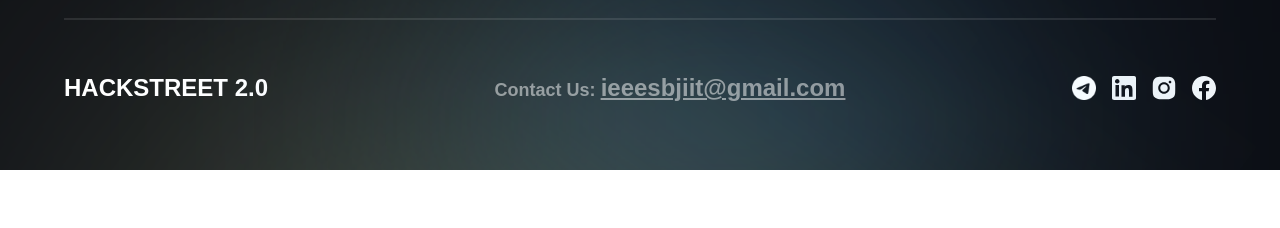
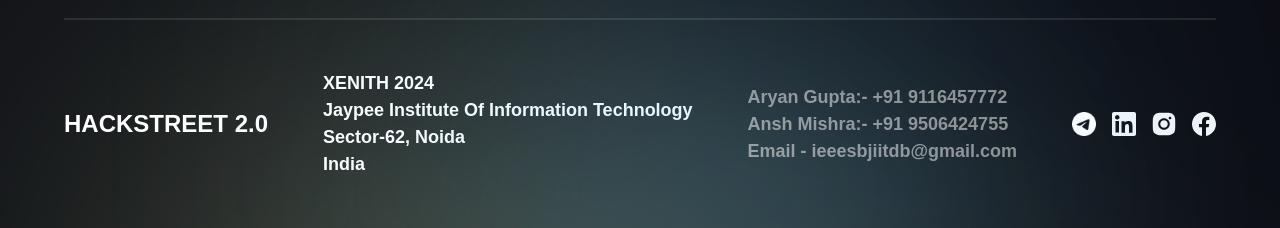
Before and after one commit to goelraghav002/hackstreet24, a Next.js app: page / in a window 1280 px wide. Shown: the part 7194-7422 px from the top of the page. Before the commit the page ends 7364 px from the top, so only its background shows below. Built offline with nearby package versions, Linux system fonts and the light colour scheme; a web font is replaced by a local one.

Commit message:
Update Footer.jsx

```diff
--- a/components/Footer.jsx
+++ b/components/Footer.jsx
@@ -34,12 +34,33 @@ function Footer() {
             <h4 className="font-extrabold text-[24px] text-white">
               HACKSTREET 2.0
             </h4>
-            <p className="font-bold text-[18px] text-white opacity-50">
+            {/* <p className="font-bold text-[18px] text-white opacity-50">
               Contact Us:{' '}
               <a href="mailto:ieeesbjiit@gmail.com" id="gmail">
                 ieeesbjiit@gmail.com
               </a>
-            </p>
+            </p> */}
+            <div className='font-bold text-[18px] text-white opacity-50"'>
+              <p>XENITH 2024</p>
+              <p>Jaypee Institute Of Information Technology</p>
+              <p> Sector-62, Noida </p>
+              <p>India</p>
+            </div>
+            <div className="font-bold text-[18px] text-white opacity-50">
+              <div>
+                {/* <FaPhoneAlt /> */}
+                <p>Aryan Gupta:- +91 9116457772</p>
+              </div>
+              <div>
+                {/* <FaPhoneAlt /> */}
+                <p>Ansh Mishra:- +91 9506424755</p>
+              </div>
+              <div>
+                {/* <MdEmail /> */}
+                <p>Email - ieeesbjiitdb@gmail.com</p>
+              </div>
+            </div>
+
             <div className="flex gap-4">
               {socials.map((social) => (
                 // eslint-disable-next-line react/button-has-type
```
